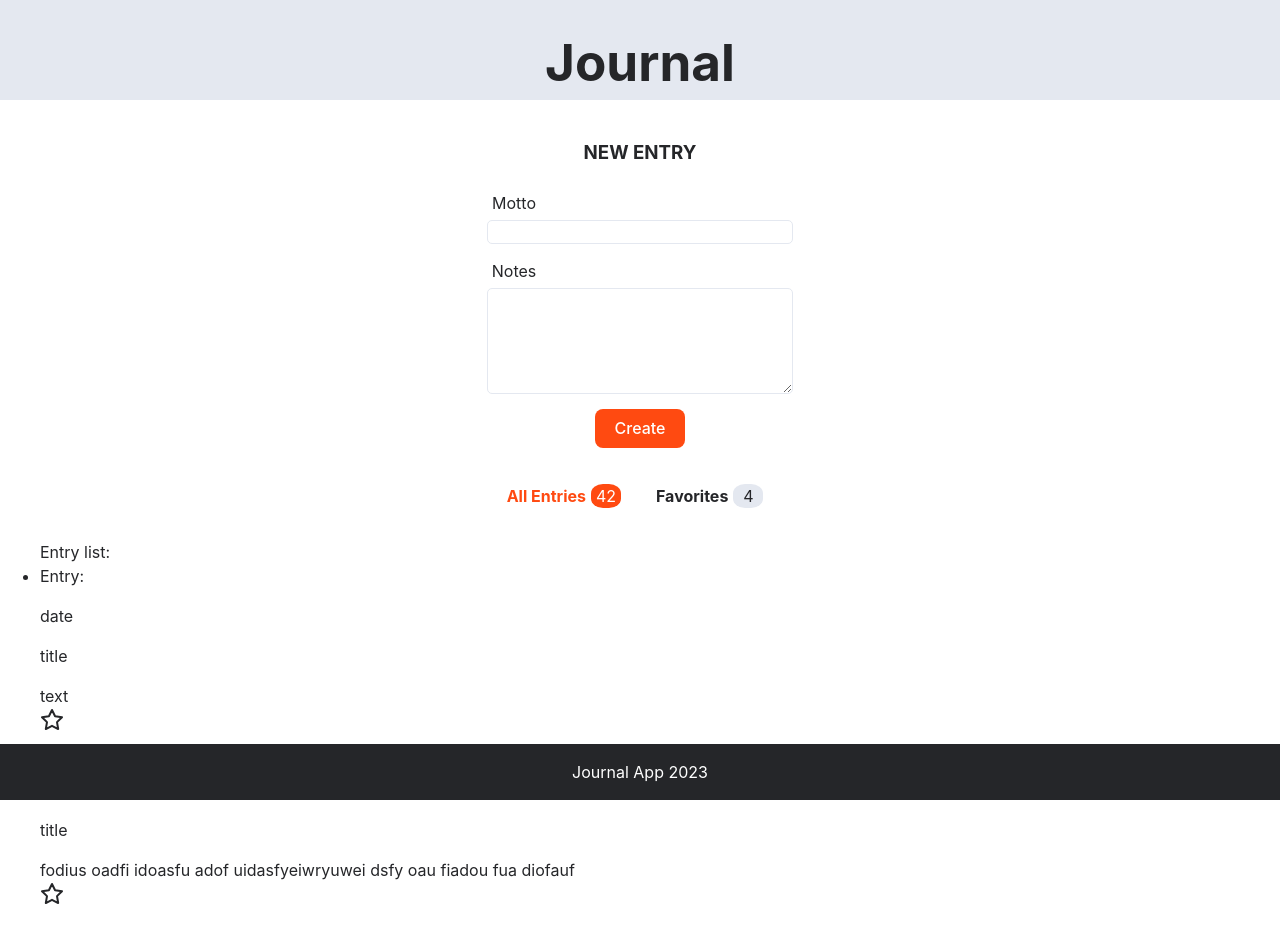
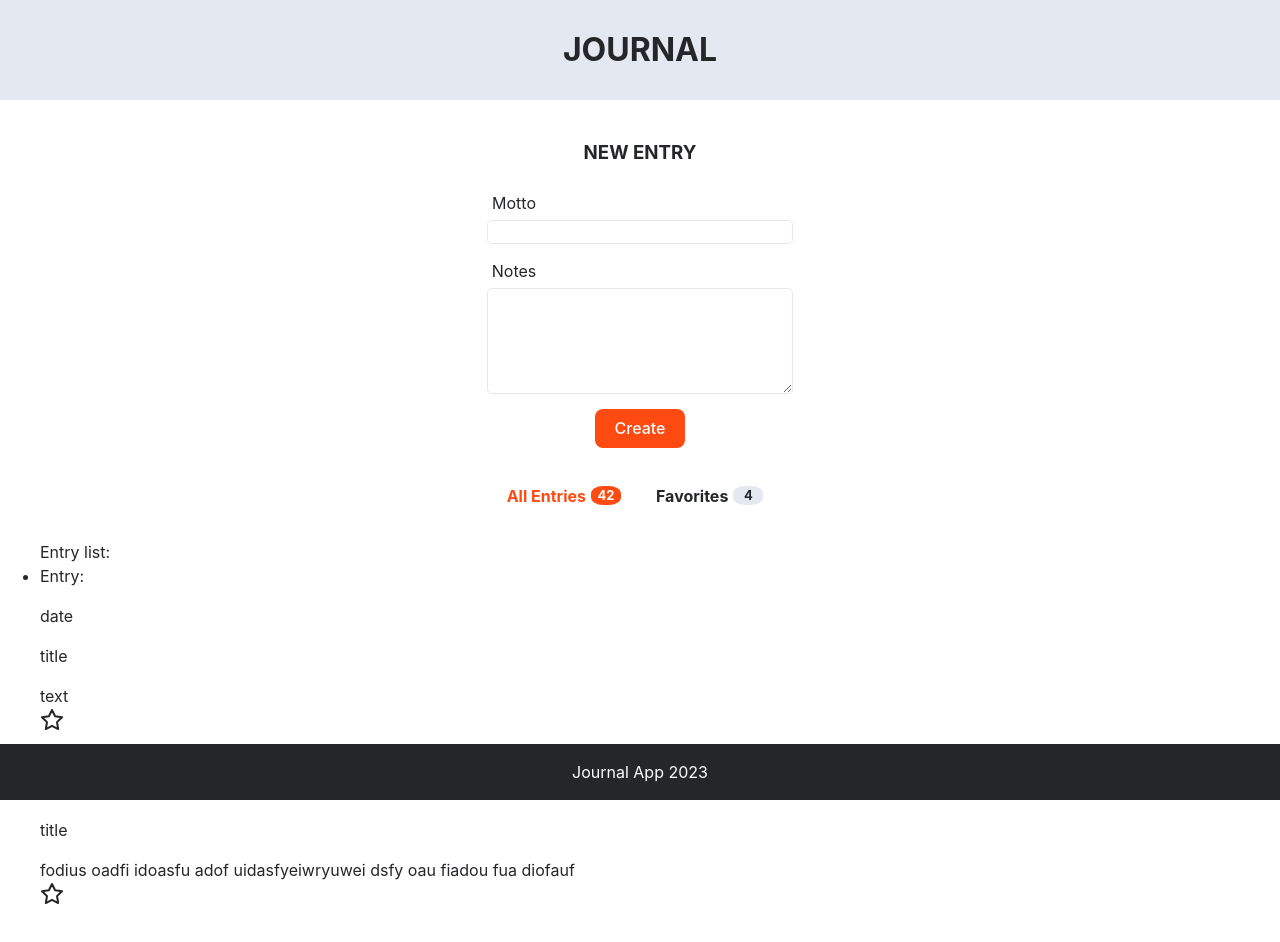
Before and after one commit to RikkeLS/journal, a React (Vite) app: page / in a window 1280 px wide. Shown: the top 942 px of the page. Built offline with nearby package versions, Linux system fonts and the light colour scheme.

Commit message:
text style in Header and Badge

```diff
--- a/src/components/Badge/Badge.css
+++ b/src/components/Badge/Badge.css
@@ -4,6 +4,9 @@
     width: 30px;
     text-align: center;
     margin-right: 30px;
+    font-size: small;
+    font-weight: bold;
+    align-self: center;
 }
 .tabBar__badge-selected {
     background-color: var(--color-nemo);
--- a/src/components/Header/Header.css
+++ b/src/components/Header/Header.css
@@ -1,13 +1,16 @@
 header {
     background-color: var(--color-water-10);
     height: 100px;
-    position: sticky;
+    /* position: sticky; */
     top:0px;
     width:100vw;
     display: flex;
     justify-content: center;
+    z-index: 5;
 }
 
-h1 {
+.header__title {
     color:var(--color-granite);
+    align-self: center;
+    font-size: xx-large;
 }
--- a/src/components/Header/Header.jsx
+++ b/src/components/Header/Header.jsx
@@ -3,7 +3,7 @@ import "./Header.css"
 export default function Header () {
   return (
     <header>
-        <h1>Journal</h1>
+        <h1  className="header__title">JOURNAL</h1>
     </header>
   )
 }
```
